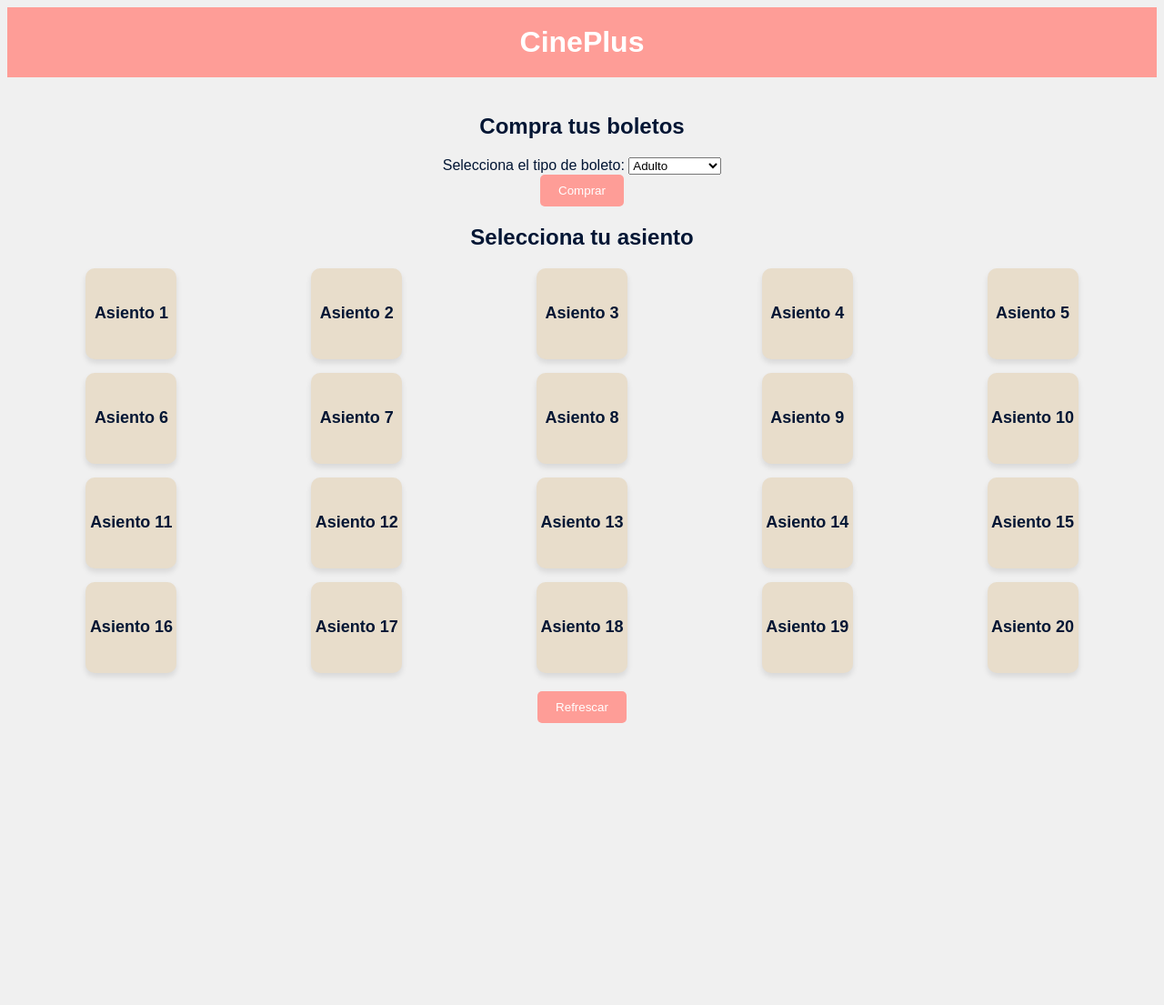
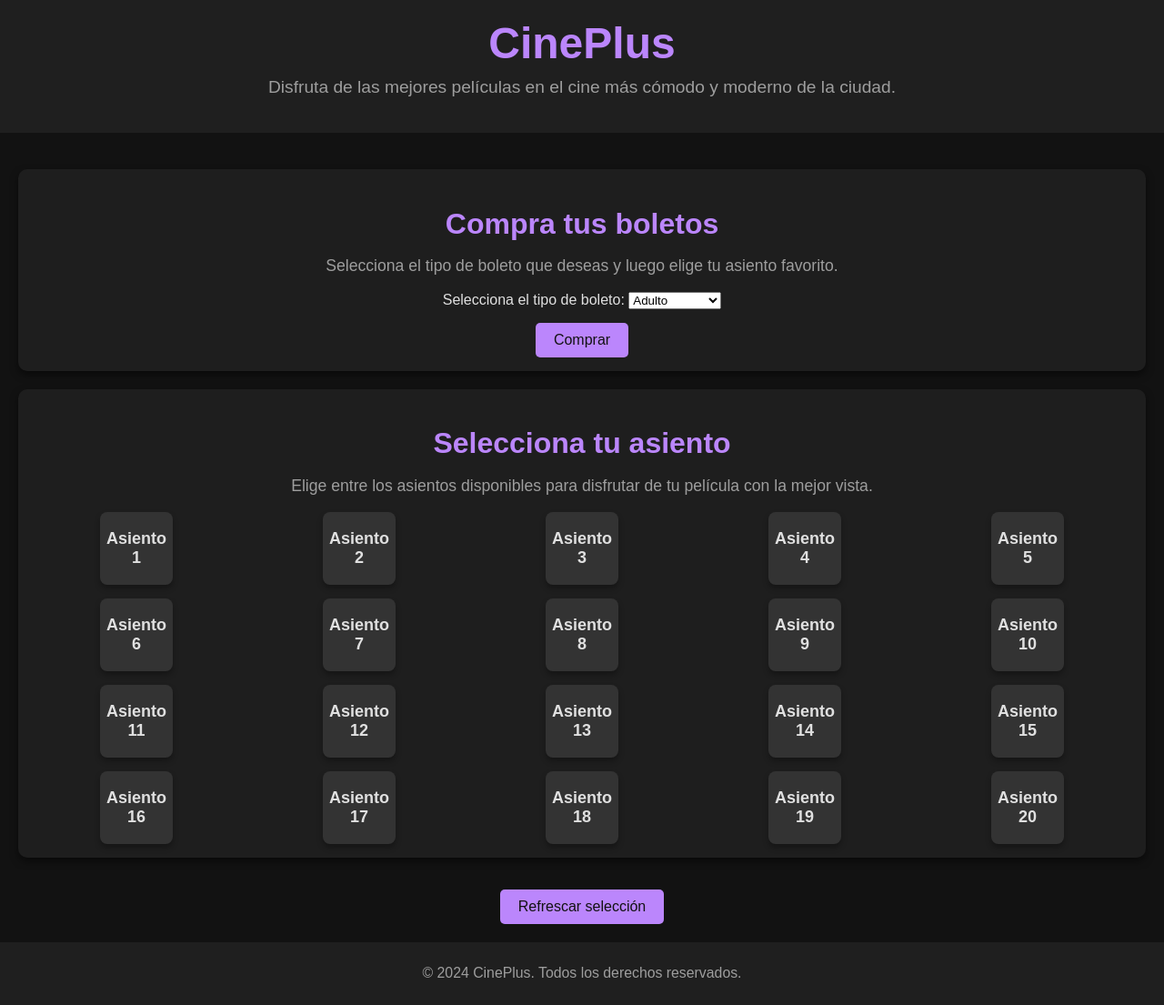
Before and after one commit to Angeline16192/ProyectoFinal, a plain HTML site: page index.html in a window 1280 px wide. Shown: the whole page at 91% size. Before the commit the page ends 823 px from the top, so only its background shows below. Drawn offline with Linux system fonts and the light colour scheme.

Commit message:
Cambios de colores mas agradables, ultima versión

```diff
--- a/index.html
+++ b/index.html
@@ -9,11 +9,13 @@
 <body>
     <header>
         <h1>CinePlus</h1>
+        <p>Disfruta de las mejores películas en el cine más cómodo y moderno de la ciudad.</p>
     </header>
 
     <main>
         <section id="ticket-selection">
             <h2>Compra tus boletos</h2>
+            <p>Selecciona el tipo de boleto que deseas y luego elige tu asiento favorito.</p>
             <div>
                 <label for="ticket-type">Selecciona el tipo de boleto:</label>
                 <select id="ticket-type">
@@ -27,13 +29,18 @@
 
         <section id="seat-selection">
             <h2>Selecciona tu asiento</h2>
+            <p>Elige entre los asientos disponibles para disfrutar de tu película con la mejor vista.</p>
             <div id="seats">
 
             </div>
         </section>
 
-        <button id="refresh-button">Refrescar</button>
+        <button id="refresh-button">Refrescar selección</button>
     </main>
+
+    <footer>
+        <p>&copy; 2024 CinePlus. Todos los derechos reservados.</p>
+    </footer>
 
     <script src="app.js"></script>
 </body>
--- a/styles.css
+++ b/styles.css
@@ -1,18 +1,27 @@
+
 body {
-    font-family: Arial, sans-serif;
-    background-color: #f0f0f0;
-    color:#031634;
+    font-family: 'Arial', sans-serif;
+    background-color: #121212;
+    color: #e0e0e0;
+    margin: 0;
+    padding: 0;
     text-align: center;
 }
 
 header {
-    background-color:#fe9d97;
-    color: white;
+    background-color: #1f1f1f;
+    color: #BB86FC;
     padding: 20px;
 }
 
-h1 {
+header h1 {
+    font-size: 3em;
     margin: 0;
+}
+
+header p {
+    font-size: 1.2em;
+    margin-top: 10px;
 }
 
 main {
@@ -21,6 +30,21 @@ main {
 
 #ticket-selection, #seat-selection {
     margin: 20px 0;
+    padding: 15px;
+    background-color: #1e1e1e;
+    border-radius: 10px;
+    box-shadow: 0 4px 8px rgba(0, 0, 0, 0.5);
+}
+
+h2 {
+    color: #BB86FC;
+    font-size: 2em;
+    margin-bottom: 10px;
+}
+
+p {
+    font-size: 1.1em;
+    color: #9e9e9e;
 }
 
 #seats {
@@ -31,46 +55,55 @@ main {
 }
 
 .seat {
-    width: 100px;
-    height: 100px;
-    background-color:#e8ddcb;
-    border-radius: 10px;
-    box-shadow: 0 4px 6px rgba(0, 0, 0, 0.1);
+    width: 80px;
+    height: 80px;
+    background-color: #333;
+    border-radius: 8px;
+    box-shadow: 0 4px 6px rgba(0, 0, 0, 0.3);
     display: flex;
     align-items: center;
     justify-content: center;
     font-size: 18px;
     font-weight: bold;
+    color: #e0e0e0;
     cursor: pointer;
     transition: transform 0.2s ease, box-shadow 0.2s ease;
 }
 
 .seat:hover {
     transform: scale(1.05);
-    box-shadow: 0 6px 8px rgba(0, 0, 0, 0.2);
+    box-shadow: 0 6px 8px rgba(0, 0, 0, 0.5);
 }
 
 .seat.selected {
-    background-color: #4CAF50;
-    color: white;
+    background-color: #03DAC6;
+    color: #121212;
 }
 
 .seat.sold {
-    background-color: #E74C3C;
-    color: white;
+    background-color: #CF6679;
+    color: #e0e0e0;
     cursor: not-allowed;
 }
 
 #purchase-button, #refresh-button {
     padding: 10px 20px;
-    background-color:#fe9d97;
-    background-color:#fe9d97 ;
-    color: white;
+    background-color: #BB86FC;
+    color: #121212;
     border: none;
     border-radius: 5px;
     cursor: pointer;
+    font-size: 1em;
+    margin-top: 15px;
 }
 
 #purchase-button:hover, #refresh-button:hover {
-    background-color: #555;
+    background-color: #8B63CC;
 }
+
+footer {
+    background-color: #1f1f1f;
+    color: #9e9e9e;
+    padding: 10px;
+    font-size: 0.9em;
+}
```
